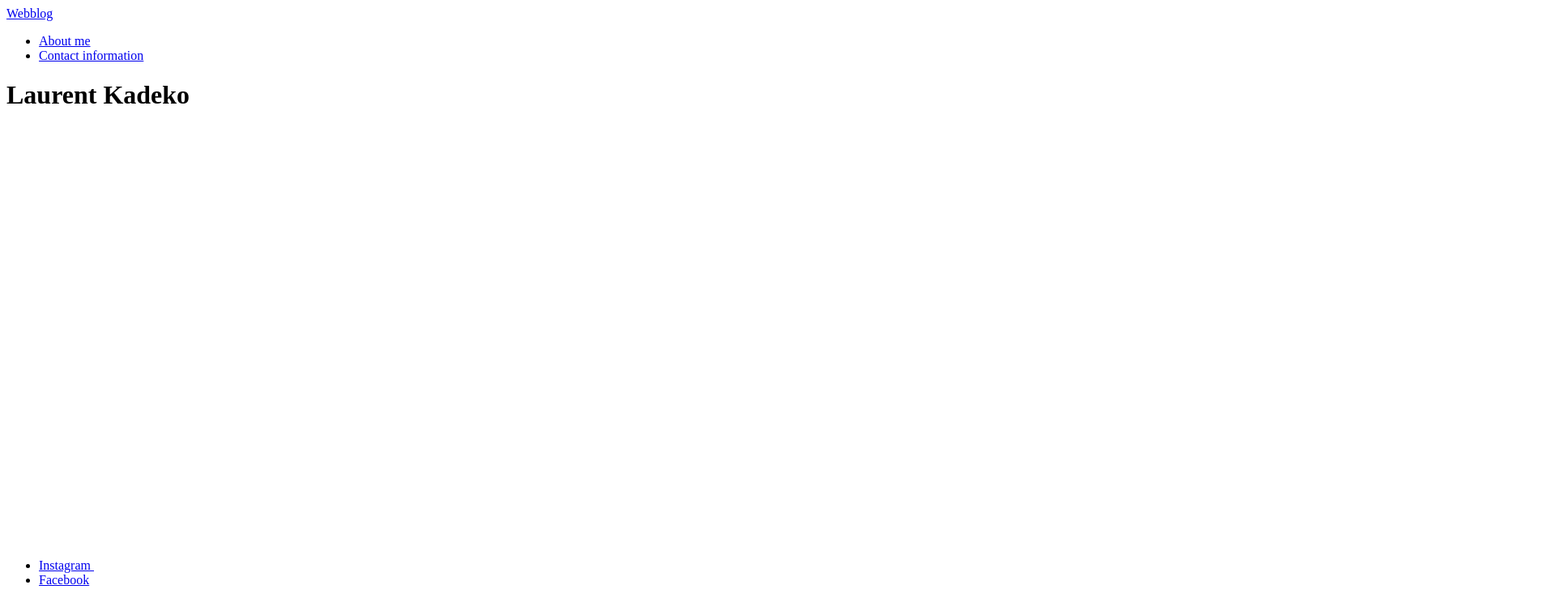
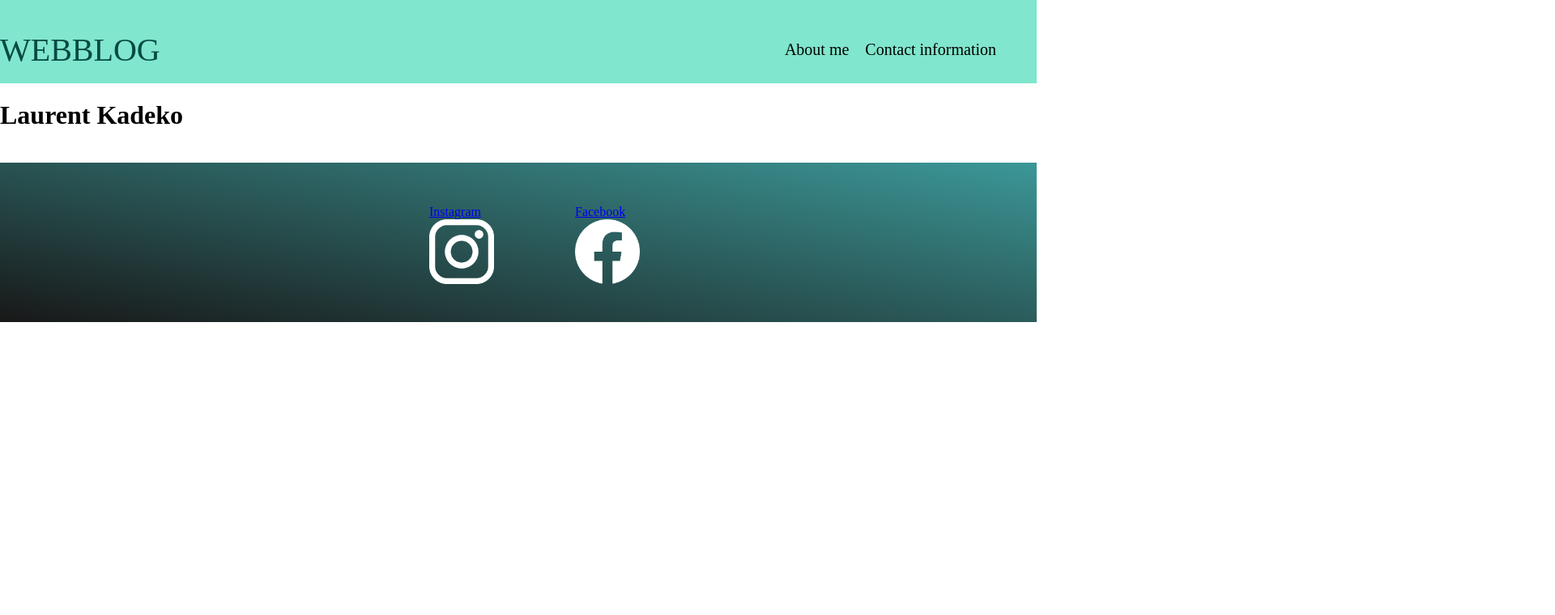
Before and after one commit to vuxcode/we1-project-LaurentKadeko22, a plain HTML site: page index.html in a window 1280 px wide. Shown: the top 760 px of the page at 81% size, 1920 px wide, since content can reach past the window. Drawn offline with Linux system fonts and the light colour scheme.

Commit message:
this is the layout design of  ladning page

```diff
--- a/css-files/style.css
+++ b/css-files/style.css
@@ -0,0 +1,70 @@
+body {
+  margin: 0;
+  padding: 0;
+  box-sizing: border-box;
+}
+
+.heading {
+  background-color: #80e6cd;
+  padding-top: 20px;
+}
+
+/* Styling the logo */
+#page-logo a {
+  font-size: 40px;
+  text-decoration: none;
+  text-transform: uppercase;
+  color: #054a43;
+}
+
+/* Aligning the links  */
+header {
+  display: flex;
+  align-items: center;
+  justify-content: space-between;
+}
+
+header ul {
+  display: flex;
+  /* This one give a space between the links */
+  margin: 20px 40px;
+  list-style: none;
+  font-size: 20px;
+}
+
+header li {
+  margin: 10px;
+}
+
+header a {
+  text-decoration: none;
+  color: black;
+}
+header a:hover {
+  color: #054a43c8;
+}
+
+footer {
+  background: linear-gradient(10deg, rgb(24, 24, 24), rgb(60, 151, 151));
+  height: 15.6vh;
+  padding: 15px;
+  /* This is the spacing between the social media icons and the main  */
+  padding: 36px 0;
+}
+
+footer ul {
+  display: flex;
+  justify-content: center;
+  list-style: none;
+}
+
+footer li {
+  width: 80px;
+  height: 80px;
+  margin: 0 50px;
+}
+
+footer img {
+  width: 100%;
+  height: 100%;
+}
--- a/index.html
+++ b/index.html
@@ -5,6 +5,7 @@
     <meta http-equiv="X-UA-Compatible" content="IE=edge" />
     <meta name="viewport" content="width=device-width, initial-scale=1.0" />
     <title>Laurent Kadeko</title>
+    <link rel="stylesheet" href="/css-files/style.css" />
   </head>
   <body>
     <header class="heading">
```
